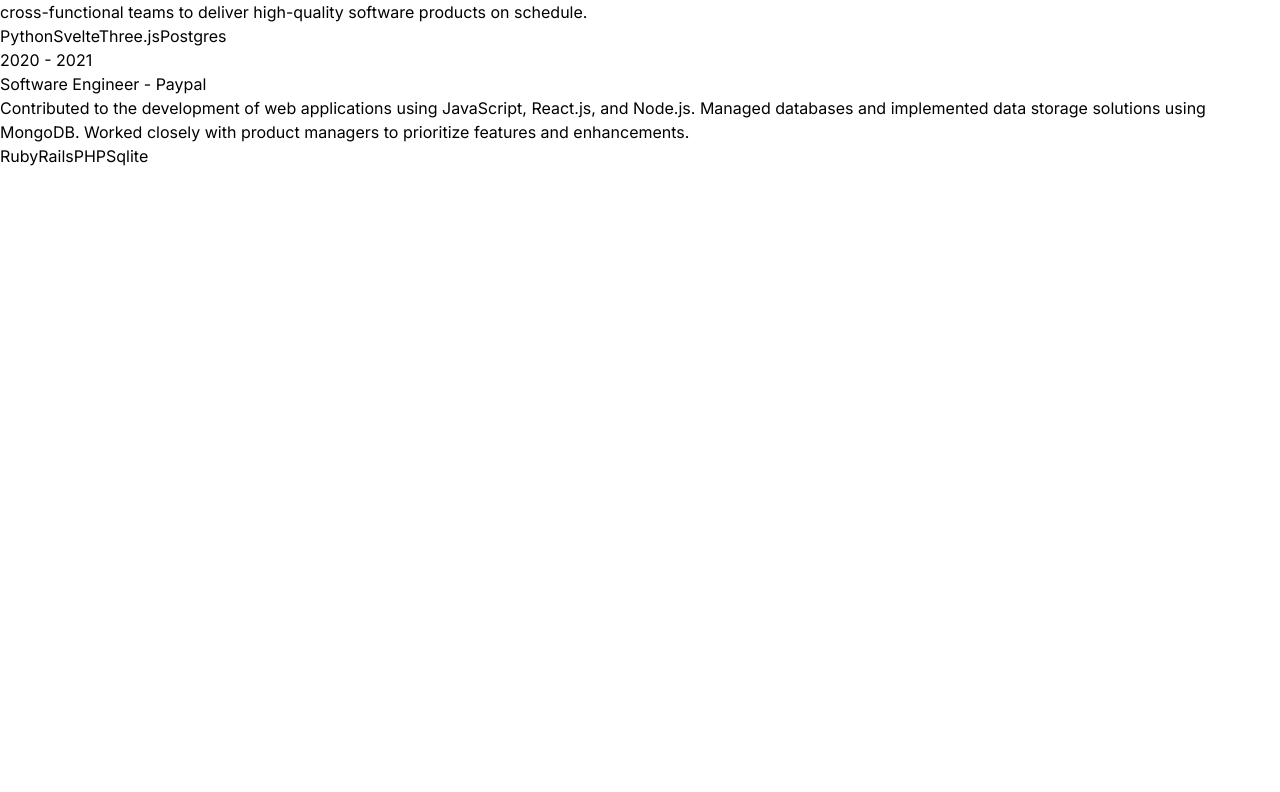
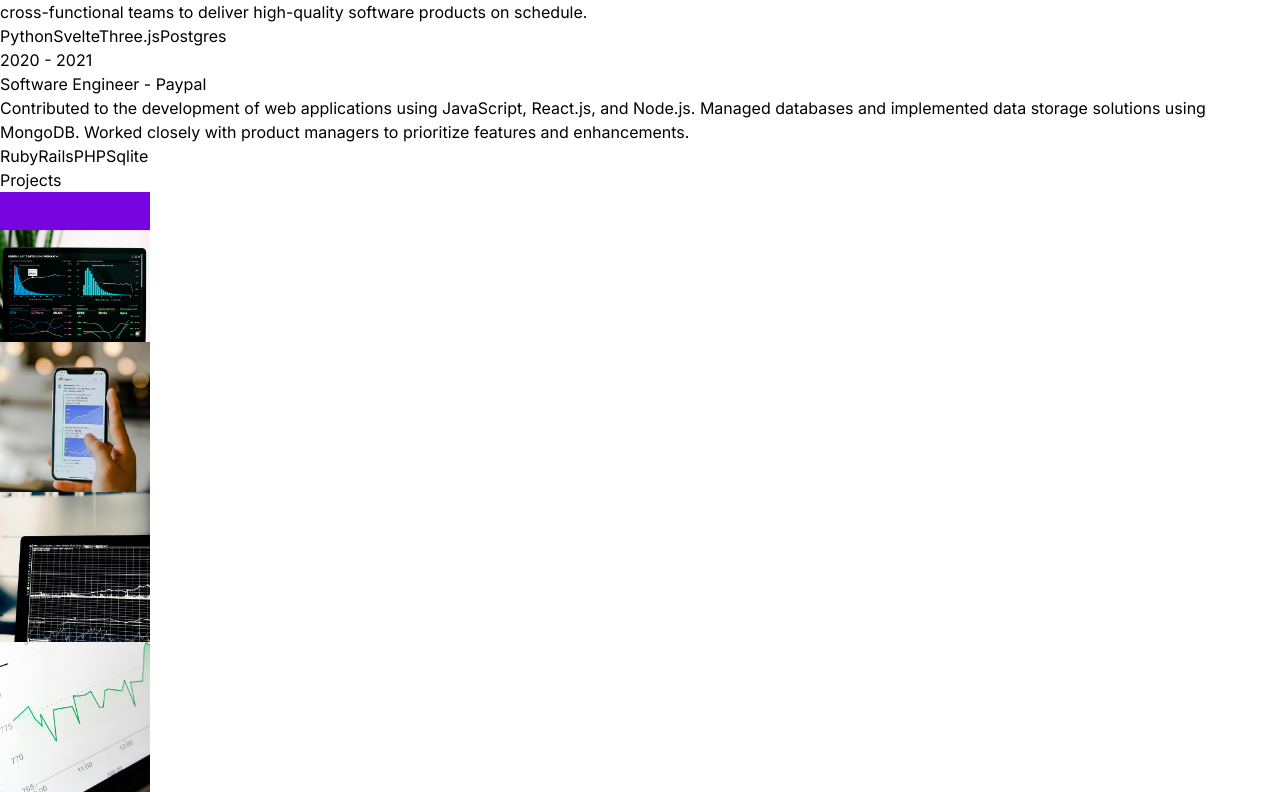
Before and after one commit to mohhaych/react-portfolio, a React (Vite) app: page / in a window 1280 px wide. Shown: the part 1748-2540 px from the top of the page. Before the commit the page ends 1916 px from the top, so only its background shows below. Built offline with nearby package versions, Linux system fonts and the light colour scheme.

Commit message:
Add Projects component to App.jsx

```diff
--- a/src/App.jsx
+++ b/src/App.jsx
@@ -2,6 +2,7 @@
 import Experience from "./components/Experience";
 import Hero from "./components/Hero";
 import Navbar from "./components/Navbar";
+import Projects from "./components/Projects";
 import Technologies from "./components/Technologies";
 
 const App = () => {
@@ -20,6 +21,7 @@
         <About />
         <Technologies />
         <Experience />
+        <Projects />
       </div>
     </div>
   )
--- /dev/null
+++ b/src/components/Projects.jsx
@@ -0,0 +1,25 @@
+import { PROJECTS } from "../constants"
+
+const Projects = () => {
+  return (
+    <div className="border-b border-neutral-900 pb-4">
+        <h2 className="my-20 text-center text-4xl">Projects</h2>
+        <div>
+            {PROJECTS.map((project, index) => (
+                <div key={index} className="mb-8 flex flex-wrap lg:justify-center">
+                    <div className="w-full lg:w-1/4">
+                    <img
+                        src={project.image}
+                        width={150}
+                        height={150}
+                        alt={project.title}
+                    />
+                </div>
+                </div>
+            ))}
+            </div>
+    </div>
+  )
+}
+
+export default Projects
```
